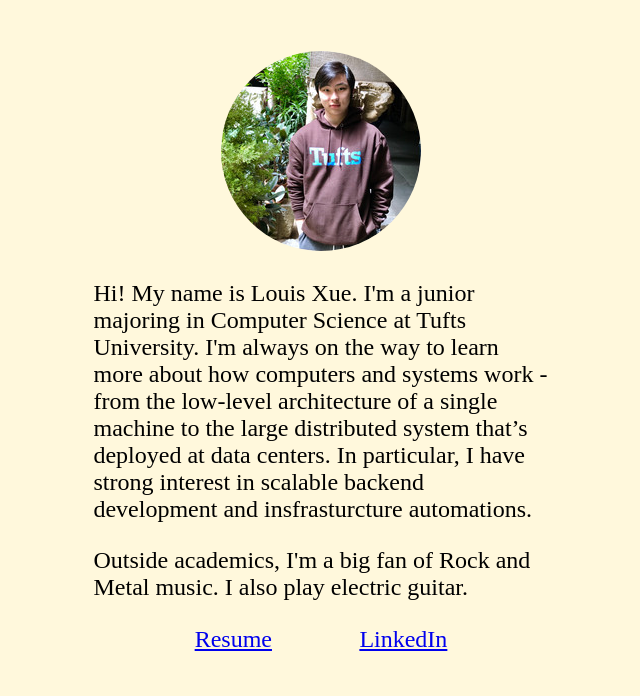
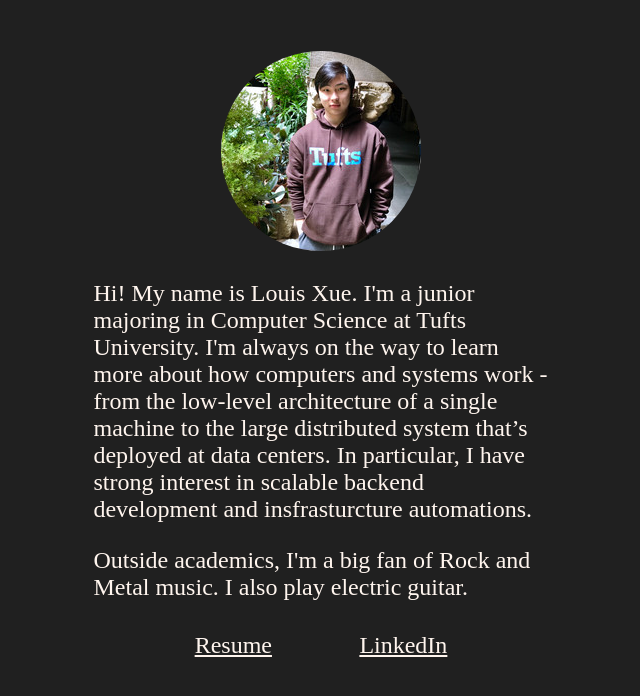
Before and after one commit to zxue03/zxue03.github.io, a plain HTML site: page index.html in a window 1280 px wide. Shown: the whole page, without its empty margins (319-959 px from the left). Drawn offline with Linux system fonts and the light colour scheme; a script that the page names is missing.

Commit message:
changed color

```diff
--- a/index.css
+++ b/index.css
@@ -1,10 +1,11 @@
 .main_div {
   text-align: center;
   margin-top: 4%;
+  color: seashell;
 }
 
 body {
-  background-color: cornsilk;
+  background-color: #202020;
 }
 
 .me_photo {
@@ -18,11 +19,12 @@ body {
   margin-left: 32%;
   margin-right: 32%;
   margin-top: 2%;
-  margin-bottom: 2%;
+  margin-bottom: 2.5%;
 }
 
 .links {
   font-size: x-large;
   padding-left: 3.3%;
   padding-right: 3.3%;
+  color: seashell;
 }
```
